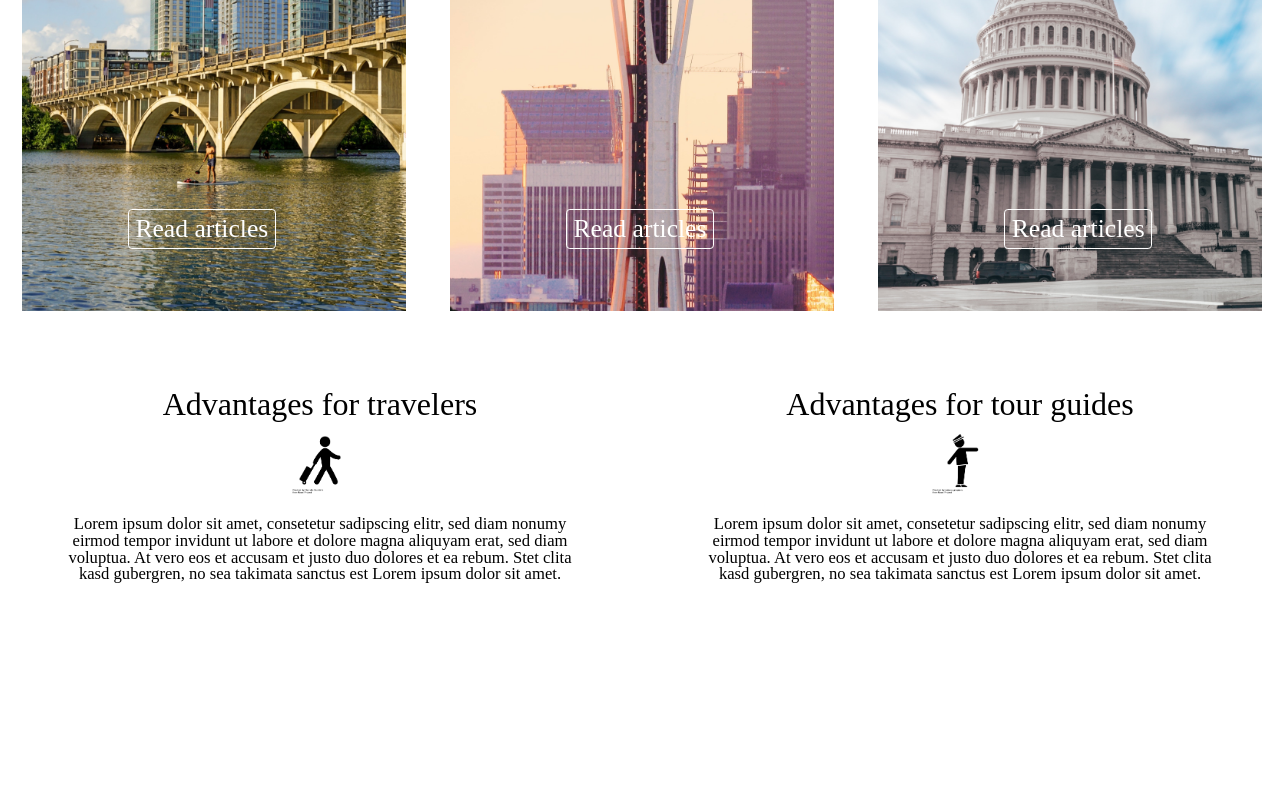
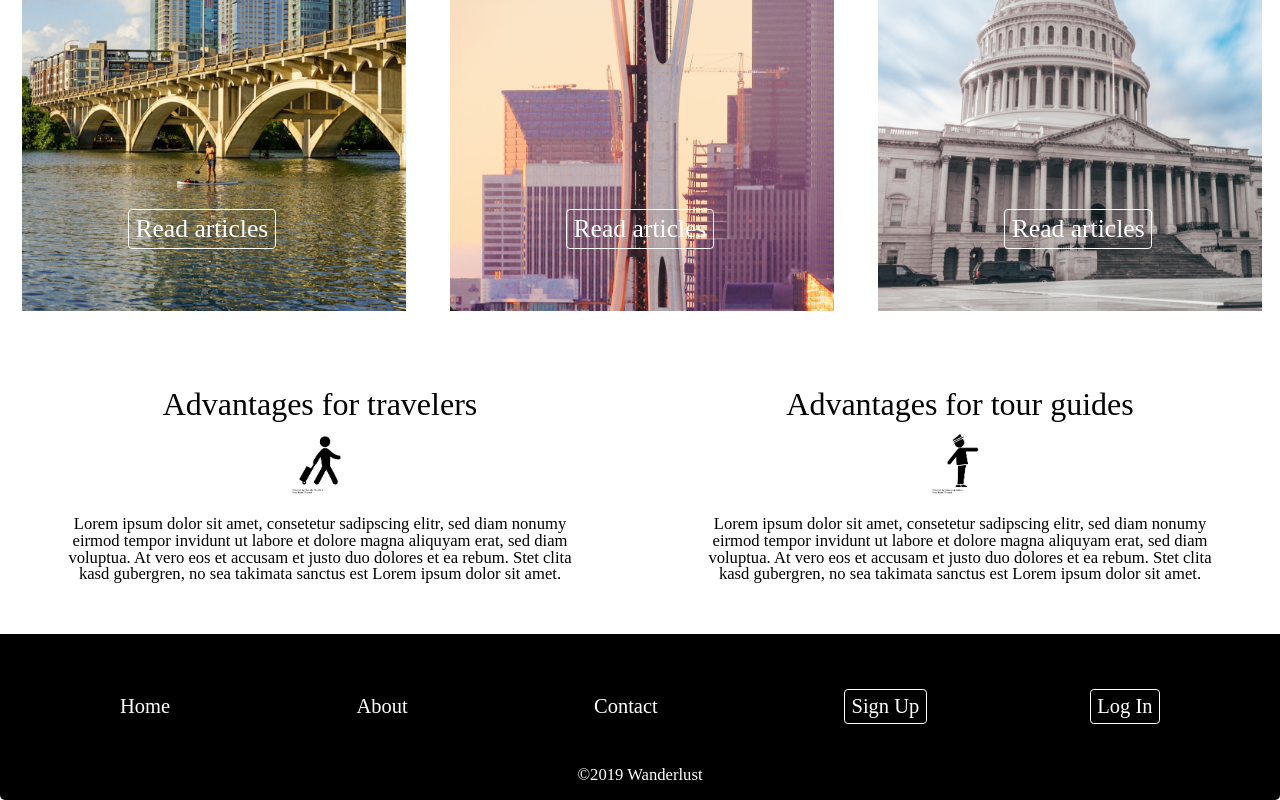
Before and after one commit to Wanderlust1021/MarketingPage, a plain HTML site: page index.html in a window 1280 px wide. Shown: the part 2166-2966 px from the top of the page. Before the commit the page ends 2800 px from the top, so only its background shows below. Drawn offline with Linux system fonts and the light colour scheme.

Commit message:
added footer to landing page

```diff
--- a/index.html
+++ b/index.html
@@ -94,6 +94,20 @@
                 </div>
             </div>
         </section>
+        <footer>
+            <nav>
+                <a href='index.html'> Home </a>
+                <a href='about.html'> About </a>
+                <a href='contact.html'> Contact </a>
+                <div class='signIn'>
+                    <a href='#'> Sign Up </a>
+                </div>
+                <div class='signIn'>
+                    <a href='#'> Log In </a>
+                </div>
+            </nav>
+            ©2019 Wanderlust
+        </footer>
     </div>
 </body>
 
--- a/less/footer.less
+++ b/less/footer.less
@@ -0,0 +1,15 @@
+footer {
+    background-color          : black;
+    display                   : flex;
+    flex-direction            : column;
+    justify-content           : center;
+    align-items               : center;
+    color                     : @textOnImages;
+    border-bottom-left-radius : 5px;
+    border-bottom-right-radius: 5px;
+    white-space               : nowrap;
+    padding-top               : 1em;
+    padding-bottom            : 1em;
+    margin-top                : 1em;
+    font-size                 : 1.3vw;
+}
--- a/less/mixins.less
+++ b/less/mixins.less
@@ -1,9 +1,9 @@
 .button() {
     border-radius: 0.3vw;
     text-align   : center;
-    color        : black;
+    color        : white;
     border-style : solid;
-    border-color : black;
+    border-color : white;
     padding      : 0.5vw;
     border-width : 0.12vw;
     white-space  : nowrap;
--- a/less/navigation.less
+++ b/less/navigation.less
@@ -7,13 +7,14 @@ nav {
     border-color       : black;
     border-bottom-style: solid;
     border-width       : 0.35vw;
+    background-color   : black;
 
     .signIn {
         .button();
 
         a {
             text-decoration: none;
-            color          : black;
+            color          : white;
             margin-right   : 0;
         }
     }
@@ -22,7 +23,7 @@ nav {
         font-size      : 1.6vw;
         margin-right   : 1.8vw;
         text-decoration: none;
-        color          : black;
+        color          : white;
         white-space    : nowrap;
     }
 }
--- a/less/variables.less
+++ b/less/variables.less
@@ -1,3 +1,10 @@
 // colors:
 
 @textOnImages: #FFFFFF;
+
+// Tablet var
+@tablet: ~"(max-width: 1000px) and (min-width: 501px)";
+
+
+// Mobile var
+@phone: ~"(max-width: 500px)";
```
Also changed, not shown: less/home-page.less (+20 -20 lines), css/styles.css.
